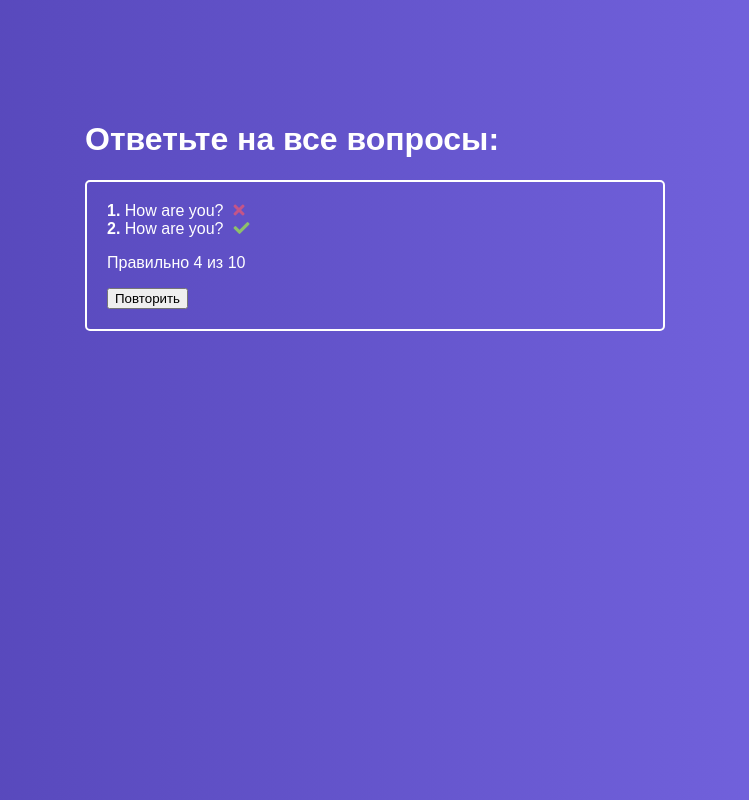
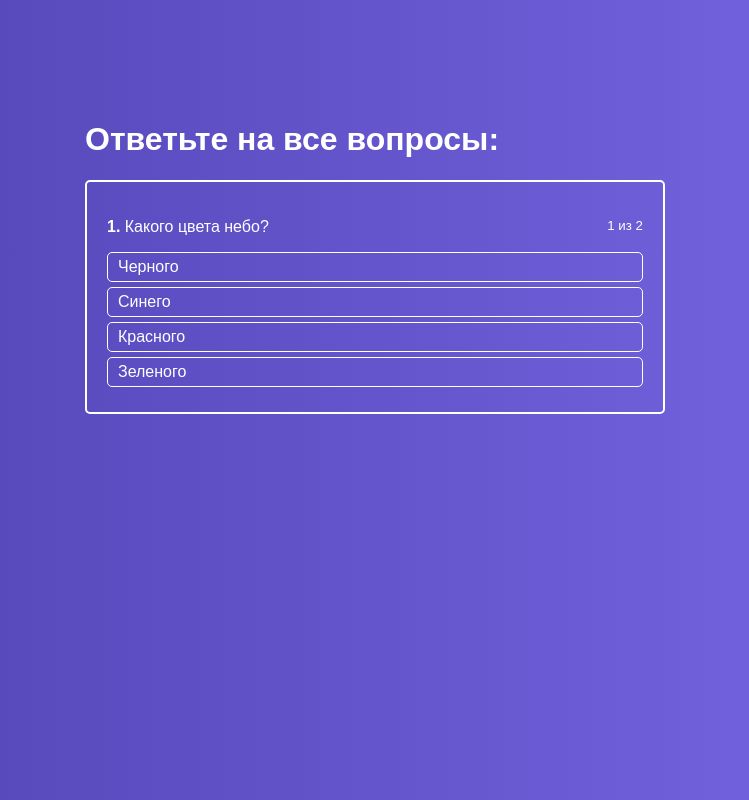
Before and after one commit to YuriAnisimov27/React.Practice, a React app: page / in a window 1280 px wide. Shown: the whole page, without its empty margins (265-1014 px from the left). Built offline with nearby package versions, Linux system fonts and the light colour scheme.

Commit message:
feat: implement calculating results & restart button

```diff
--- a/src/components/FinishedQuiz/FinishedQuiz.js
+++ b/src/components/FinishedQuiz/FinishedQuiz.js
@@ -2,25 +2,39 @@
 import classes from './FinishedQuiz.css'
 
 const FinishedQuiz = props => {
+
+  const successCount = Object.keys(props.results).reduce((total, key) => {
+    if (props.results[key] === 'success') {
+      total++
+    }
+
+    return total
+  }, 0)
+
   return (
     <div className={classes.FinishedQuiz}>
       <ul>
-        <li>
-          <strong>1. </strong>
-          How are you?
-          <i className={'fa fa-times ' + classes.error}/>
-        </li>
-        <li>
-          <strong>2. </strong>
-          How are you?
-          <i className={'fa fa-check ' + classes.success}/>
-        </li>
+        { props.quiz.map((quizItem, index) => {
+          const cls = [
+            'fa',
+            props.results[quizItem.id] === 'error' ? 'fa-times' : 'fa-check',
+            classes[props.results[quizItem.id]]
+          ];
+
+          return (
+            <li key={index}>
+              <strong>{index + 1}</strong>.&nbsp;
+              {quizItem.question}
+              <i className={cls.join(' ')}/>
+            </li>
+          )
+        }) }
       </ul>
 
-      <p>Правильно 4 из 10</p>
+      <p>Правильно {successCount} из {props.quiz.length}</p>
 
       <div>
-        <button>Повторить</button>
+        <button onClick={props.onRetry}>Повторить</button>
       </div>
     </div>
   )
--- a/src/containers/Quiz/Quiz.js
+++ b/src/containers/Quiz/Quiz.js
@@ -5,7 +5,8 @@
 
 class Quiz extends Component {
   state = {
-    isFinished: true,
+    results: {},
+    isFinished: false,
     activeQuestion: 0,
     answerState: null,
     quiz: [
@@ -43,12 +44,16 @@
       }
     }
 
-    const question = this.state.quiz[this.state.activeQuestion]
+    const question = this.state.quiz[this.state.activeQuestion];
+    const results = this.state.results;
 
     if (question.rightAnswerId === answerId) {
-
+      if (!results[question.id]) {
+        results[question.id] = 'success';
+      }
       this.setState({
-        answerState: {[answerId]: 'success'}
+        answerState: {[answerId]: 'success'},
+        results
       })
 
       const timeout = window.setTimeout(() => {
@@ -66,14 +71,25 @@
         window.clearTimeout(timeout)
       }, 1000)
     } else {
+      results[question.id] = 'error'
       this.setState({
-        answerState: {[answerId]: 'error'}
+        answerState: {[answerId]: 'error'},
+        results
       })
     }
   }
 
   isQuizFinished() {
     return this.state.activeQuestion + 1 === this.state.quiz.length
+  }
+
+  retryHandler = () => {
+    this.setState({
+      activeQuestion: 0,
+      answerState: null,
+      isFinished: false,
+      results: {}
+    })
   }
 
   render() {
@@ -84,7 +100,9 @@
 
           {
             this.state.isFinished
-              ? <FinishedQuiz />
+              ? <FinishedQuiz
+                results={this.state.results}
+                quiz={this.state.quiz} onRetry={this.retryHandler} />
               : <ActiveQuiz
                 answers={this.state.quiz[this.state.activeQuestion].answers}
                 question={this.state.quiz[this.state.activeQuestion].question}
```
